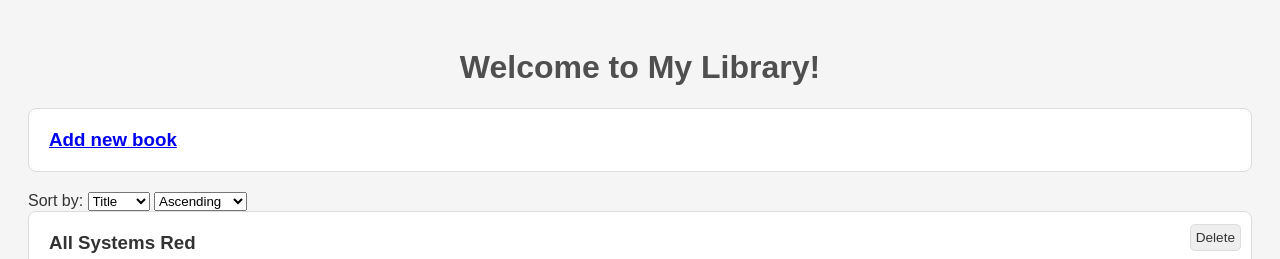
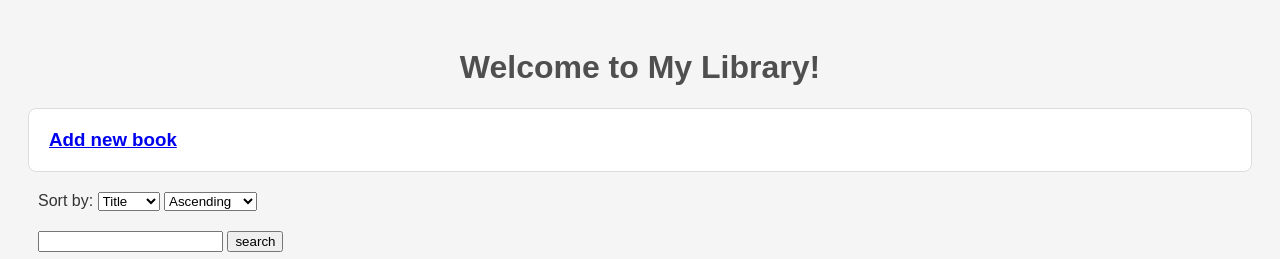
Before and after one commit to yanucodes/BookAlchemy, a Flask app: page / in a window 1280 px wide. Shown: the top 259 px of the page. Run offline with Flask 3, Linux system fonts and the light colour scheme; data comes from the database, SQL or seed files in the repository.

Commit message:
Add search by keyword

```diff
--- a/app.py
+++ b/app.py
@@ -1,6 +1,7 @@
 import os
 from datetime import date
 from flask import Flask, render_template, request, redirect, url_for
+from sqlalchemy import or_
 from data_models import db, Author, Book
 
 app = Flask(__name__)
@@ -60,6 +61,21 @@ def add_book():
                            preselected_author_id=preselected_author_id)
 
 
+@app.route('/books/search')
+def search_book():
+    keyword = request.args.get('keyword', False)
+    if not keyword:
+        return redirect(url_for('home_page'))
+    pattern = f"%{keyword}%"
+    query = Book.query.join(Author).filter(
+        or_(
+            Book.title.ilike(pattern),
+            Author.name.ilike(pattern)
+        )
+    )
+    books = query.all()
+    return render_template('home.html', books=books)
+
 @app.route('/')
 def home_page():
     sort = request.args.get('sort', 'title')
--- a/templates/home.html
+++ b/templates/home.html
@@ -13,7 +13,7 @@
         <h3 style="margin-bottom: 0;"><a href="{{ url_for('add_book') }}">Add
             new book</a></h2>
     </div>
-    <div class="sort-bar">
+    <div class="toolbar">
         <form method="GET" action="{{ url_for('home_page') }}">
             <label for="sort">Sort by: </label>
             <select id="sort" name="sort" onchange="this.form.submit()">
@@ -25,6 +25,13 @@
                 <option value="asc" {% if order == 'asc' %}selected{% endif %}> Ascending</option>
                 <option value="desc" {% if order == 'desc' %}selected{% endif %}> Descending</option>
             </select>
+        </form>
+    </div>
+    <div class="toolbar">
+        <form method="GET" action="{{ url_for('search_book') }}">
+            <label for="keyword"></label>
+            <input type="text" id="keyword" name="keyword" required>
+            <input type="submit" value="search">
         </form>
     </div>
     {% for book in books %}
```
